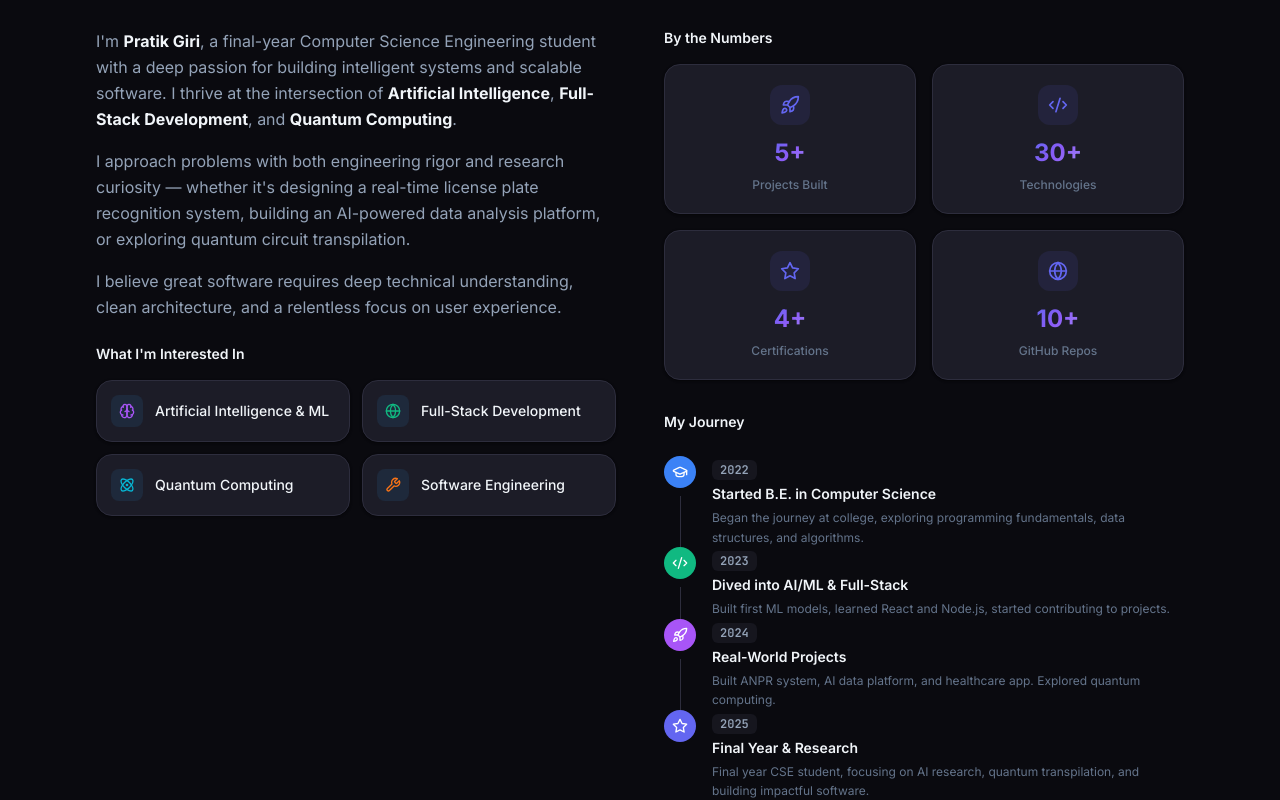
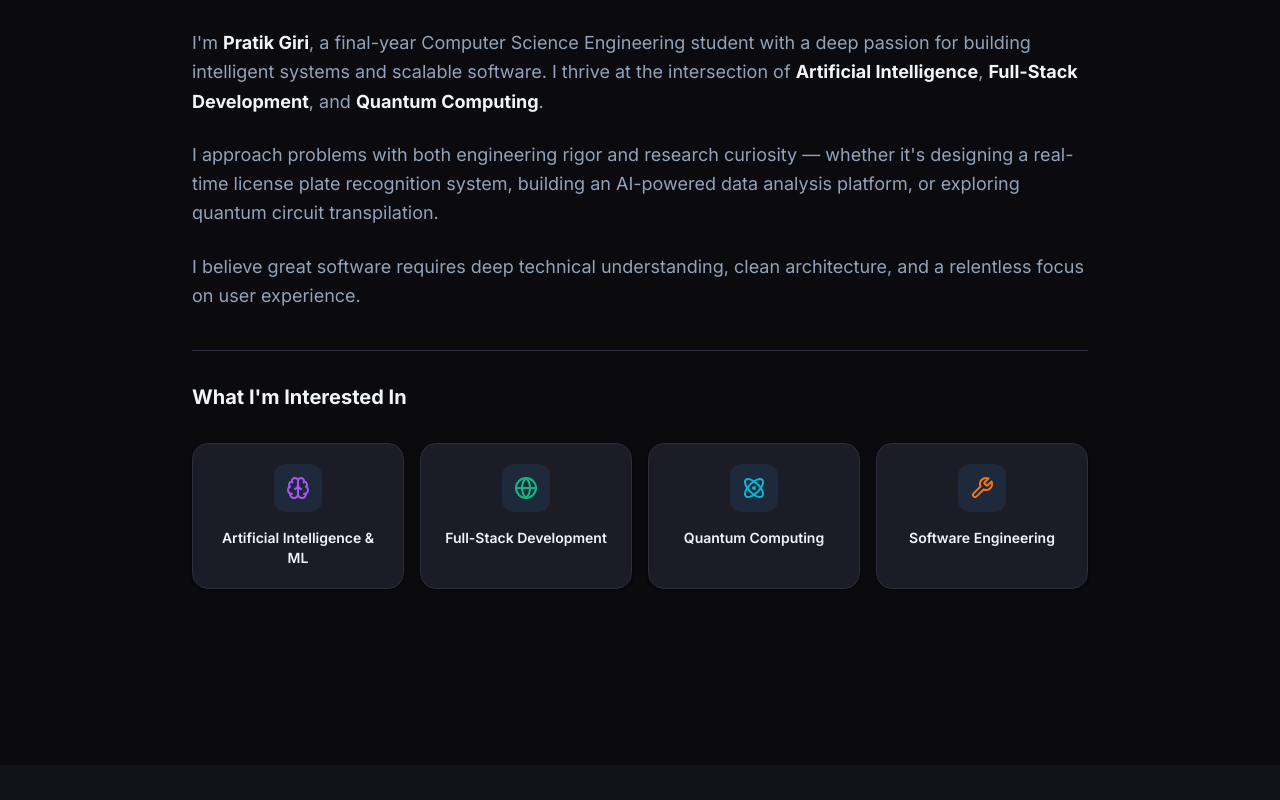
Before and after one commit to pratikadamas/pratik.dev, a React (Vite) app: page / in a window 1280 px wide. Shown: the part 1080-1880 px from the top of the page. Built offline with nearby package versions, Linux system fonts and the light colour scheme.

Commit message:
add About component with animated bio and interests section

```diff
--- a/src/components/About.jsx
+++ b/src/components/About.jsx
@@ -1,20 +1,6 @@
 import { useRef } from 'react';
 import { motion, useInView } from 'framer-motion';
-import { GraduationCap, Code2, Rocket, Star, Brain, Globe, Atom, Wrench } from 'lucide-react';
-import { stats } from '../data/certificates';
-import { timeline } from '../data/achievements';
-
-const iconMap = {
-  Rocket: Rocket,
-  Code2: Code2,
-  Award: Star,
-  Github: Globe,
-  GraduationCap: GraduationCap,
-  Star: Star,
-  Brain: Brain,
-  Atom: Atom,
-  Wrench: Wrench,
-};
+import { Brain, Globe, Atom, Wrench } from 'lucide-react';
 
 const interests = [
   { icon: Brain, label: 'Artificial Intelligence & ML', color: 'text-purple-500' },
@@ -32,65 +18,6 @@ const itemVariants = {
   hidden: { opacity: 0, y: 20 },
   visible: { opacity: 1, y: 0, transition: { duration: 0.6, ease: 'easeOut' } },
 };
-
-function StatCard({ stat, index }) {
-  const Icon = iconMap[stat.icon] || Star;
-  return (
-    <motion.div
-      variants={itemVariants}
-      className="card p-5 flex flex-col items-center text-center gap-2 hover:-translate-y-1"
-    >
-      <div
-        className="w-10 h-10 rounded-xl flex items-center justify-center mb-1"
-        style={{ background: 'rgba(99, 102, 241, 0.1)' }}
-      >
-        <Icon className="w-5 h-5 text-primary-500" aria-hidden="true" />
-      </div>
-      <span className="text-2xl font-bold gradient-text">{stat.value}</span>
-      <span className="text-xs font-medium" style={{ color: 'var(--text-tertiary)' }}>{stat.label}</span>
-    </motion.div>
-  );
-}
-
-function TimelineItem({ item, index, isLast }) {
-  const iconMap2 = {
-    GraduationCap, Code2, Rocket, Star,
-  };
-  const Icon = iconMap2[item.icon] || Star;
-
-  const typeColors = {
-    education: 'bg-blue-500',
-    skill: 'bg-emerald-500',
-    project: 'bg-purple-500',
-    current: 'bg-primary-500',
-  };
-
-  return (
-    <div className="flex gap-4">
-      {/* Timeline line + dot */}
-      <div className="flex flex-col items-center">
-        <div className={`w-8 h-8 rounded-full flex items-center justify-center flex-shrink-0 ${typeColors[item.type] || 'bg-primary-500'}`}>
-          <Icon className="w-4 h-4 text-white" aria-hidden="true" />
-        </div>
-        {!isLast && <div className="w-px flex-1 mt-2" style={{ background: 'var(--border)' }} />}
-      </div>
-
-      {/* Content */}
-      <div className={`pb-${isLast ? '0' : '8'} pt-1`}>
-        <div className="flex items-center gap-2 mb-1">
-          <span
-            className="text-xs font-mono font-semibold px-2 py-0.5 rounded-md"
-            style={{ background: 'var(--bg-tertiary)', color: 'var(--text-secondary)' }}
-          >
-            {item.year}
-          </span>
-        </div>
-        <h4 className="text-sm font-semibold mb-1" style={{ color: 'var(--text-primary)' }}>{item.title}</h4>
-        <p className="text-xs leading-relaxed" style={{ color: 'var(--text-tertiary)' }}>{item.description}</p>
-      </div>
-    </div>
-  );
-}
 
 export default function About() {
   const ref = useRef(null);
@@ -113,76 +40,51 @@ export default function About() {
             </p>
           </motion.div>
 
-          {/* Main content: left intro + right stats */}
-          <div className="grid lg:grid-cols-2 gap-12 items-start mb-16">
-            {/* Left: Bio */}
-            <motion.div variants={itemVariants} className="space-y-6">
-              <div className="space-y-4">
-                <p className="text-base leading-relaxed" style={{ color: 'var(--text-secondary)' }}>
+          {/* Main content: Bio and Interests */}
+          <div className="max-w-4xl mx-auto mb-16">
+            <motion.div variants={itemVariants} className="space-y-10">
+              {/* Bio */}
+              <div className="space-y-6 text-center sm:text-left text-lg">
+                <p className="leading-relaxed" style={{ color: 'var(--text-secondary)' }}>
                   I'm <strong style={{ color: 'var(--text-primary)' }}>Pratik Giri</strong>, a final-year Computer Science Engineering student
                   with a deep passion for building intelligent systems and scalable software. I thrive at the
                   intersection of <strong style={{ color: 'var(--text-primary)' }}>Artificial Intelligence</strong>,{' '}
                   <strong style={{ color: 'var(--text-primary)' }}>Full-Stack Development</strong>, and{' '}
                   <strong style={{ color: 'var(--text-primary)' }}>Quantum Computing</strong>.
                 </p>
-                <p className="text-base leading-relaxed" style={{ color: 'var(--text-secondary)' }}>
+                <p className="leading-relaxed" style={{ color: 'var(--text-secondary)' }}>
                   I approach problems with both engineering rigor and research curiosity — whether it's designing
                   a real-time license plate recognition system, building an AI-powered data analysis platform,
                   or exploring quantum circuit transpilation.
                 </p>
-                <p className="text-base leading-relaxed" style={{ color: 'var(--text-secondary)' }}>
+                <p className="leading-relaxed" style={{ color: 'var(--text-secondary)' }}>
                   I believe great software requires deep technical understanding, clean architecture,
                   and a relentless focus on user experience.
                 </p>
               </div>
 
               {/* Interests */}
-              <div>
-                <h3 className="text-sm font-semibold mb-4" style={{ color: 'var(--text-primary)' }}>What I'm Interested In</h3>
-                <div className="grid grid-cols-1 sm:grid-cols-2 gap-3">
+              <div className="pt-8 border-t" style={{ borderColor: 'var(--border)' }}>
+                <h3 className="text-center sm:text-left text-xl font-bold mb-8" style={{ color: 'var(--text-primary)' }}>What I'm Interested In</h3>
+                <div className="grid grid-cols-1 sm:grid-cols-2 lg:grid-cols-4 gap-4">
                   {interests.map((interest) => {
                     const Icon = interest.icon;
                     return (
                       <motion.div
                         key={interest.label}
-                        whileHover={{ scale: 1.03, y: -2 }}
-                        className="card p-3.5 flex items-center gap-3 cursor-default group transition-all duration-300"
+                        whileHover={{ scale: 1.05, y: -4 }}
+                        className="card p-5 flex flex-col items-center text-center gap-4 cursor-default group transition-all duration-300"
                       >
-                        <div className="w-8 h-8 rounded-lg flex items-center justify-center flex-shrink-0 bg-slate-100 dark:bg-slate-800 group-hover:scale-110 transition-transform">
-                          <Icon className={`w-4 h-4 ${interest.color}`} aria-hidden="true" />
+                        <div className="w-12 h-12 rounded-xl flex items-center justify-center bg-slate-100 dark:bg-slate-800 group-hover:scale-110 transition-transform">
+                          <Icon className={`w-6 h-6 ${interest.color}`} aria-hidden="true" />
                         </div>
-                        <span className="text-sm font-medium" style={{ color: 'var(--text-primary)' }}>{interest.label}</span>
+                        <span className="text-sm font-semibold" style={{ color: 'var(--text-primary)' }}>{interest.label}</span>
                       </motion.div>
                     );
                   })}
                 </div>
               </div>
             </motion.div>
-
-            {/* Right: Stats + Timeline */}
-            <div className="space-y-8">
-              {/* Stats Grid */}
-              <div>
-                <h3 className="text-sm font-semibold mb-4" style={{ color: 'var(--text-primary)' }}>By the Numbers</h3>
-                <div className="grid grid-cols-2 gap-4">
-                  {stats.map((stat, i) => (
-                    <StatCard key={stat.label} stat={stat} index={i} />
-                  ))}
-                </div>
-              </div>
-
-              {/* Timeline */}
-              <div>
-                <h3 className="text-sm font-semibold mb-6" style={{ color: 'var(--text-primary)' }}>My Journey</h3>
-                <div className="space-y-0">
-                  {timeline.map((item, i) => (
-                    <motion.div key={item.year} variants={itemVariants}>
-                      <TimelineItem item={item} index={i} isLast={i === timeline.length - 1} />
-                    </motion.div>
-                  ))}
-                </div>
-              </div>
-            </div>
           </div>
         </motion.div>
       </div>
```
